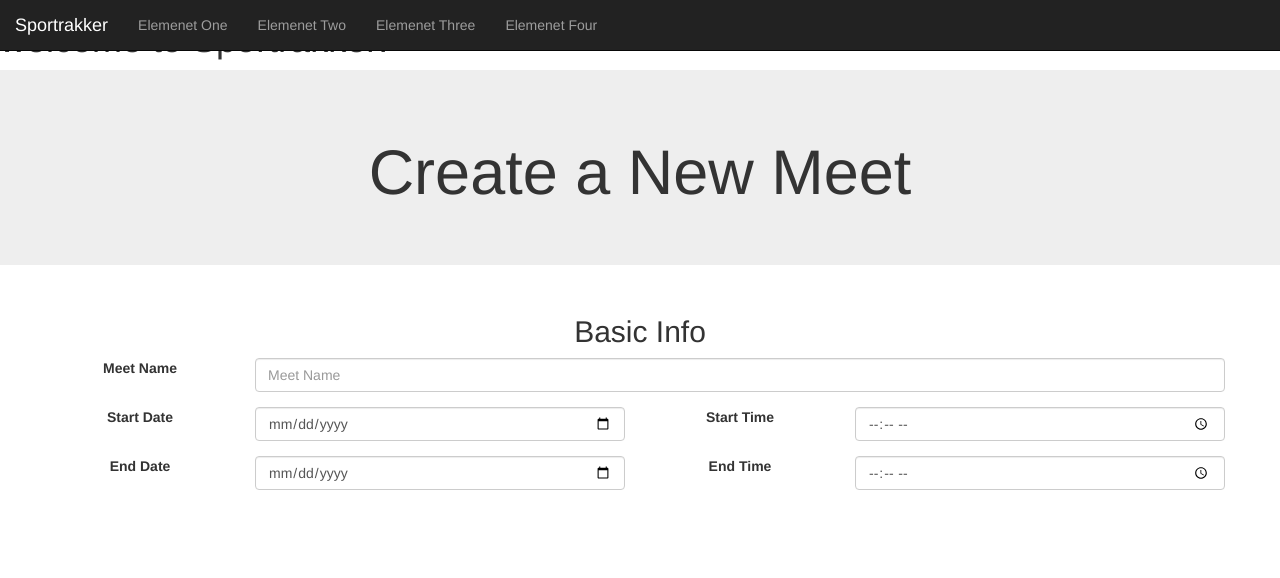
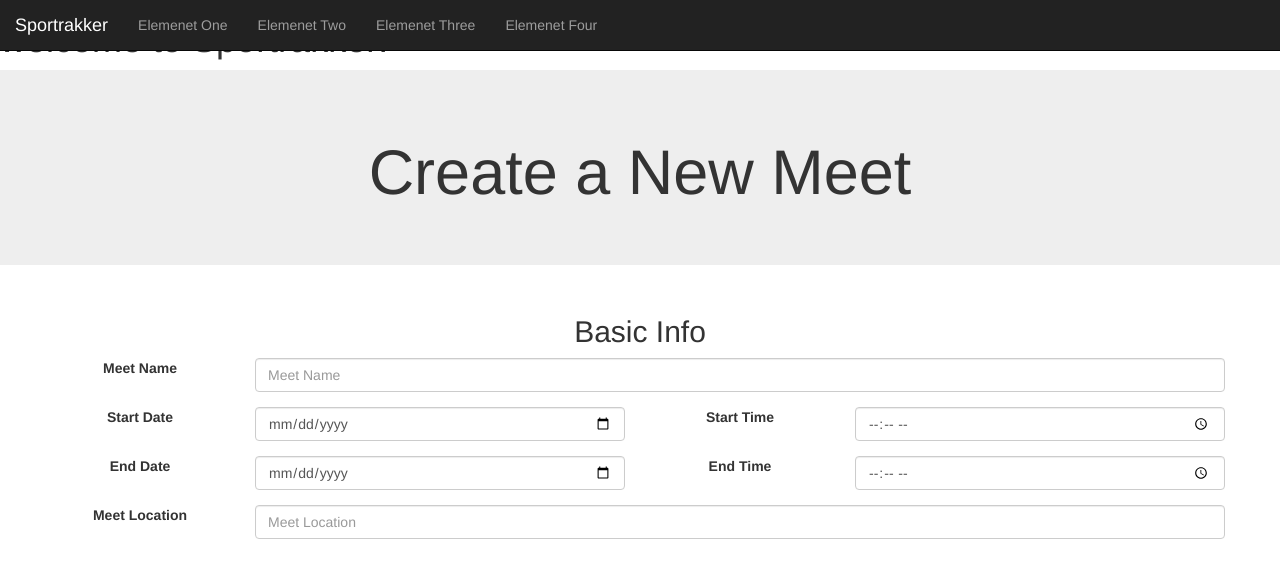
Before and after one commit to Andrew-Casner/angularTest, an Angular app in the folder sportrakker/: page / in a window 1280 px wide. Shown: the top 578 px of the page. Built offline with nearby package versions, Linux system fonts and the light colour scheme.

Commit message:
Added Meet location into basic form

```diff
--- a/sportrakker/src/app/new-meet/new-meet.component.html
+++ b/sportrakker/src/app/new-meet/new-meet.component.html
@@ -30,5 +30,12 @@
 				<input type="time" class="form-control" id="endTime">
 			</div>
 		</form>
+		<!--Need to put in the javascript to use google maps to get the location-->
+		<form class="form-group row">
+			<label for="meetLocation" class="col-sm-2 col-form-label">Meet Location</label>
+			<div class="col-sm-10">
+				<input class="form-control"  id="meetLocation" placeholder="Meet Location">
+			</div>
+		</form>
 	</div>
 </div>
```
